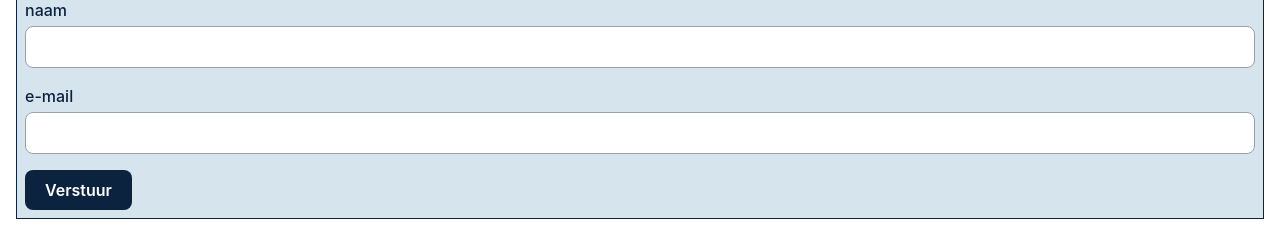
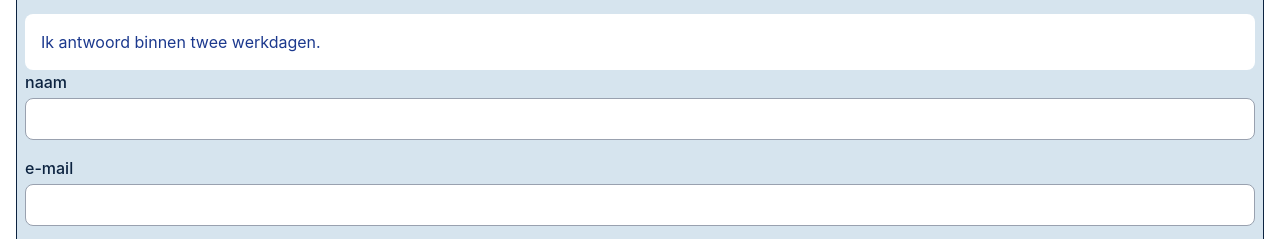
Before and after one commit to tristanalpaerts/portfolio, a website: page contact.html in a window 1280 px wide. Shown: the part 137-376 px from the top of the page. Drawn offline with Linux system fonts and the light colour scheme.

Commit message:
Contactpagina uitgebreid

```diff
--- a/contact.html
+++ b/contact.html
@@ -31,6 +31,7 @@
     <div class="grid 2xl:grid-cols-3">
       <main class="grid border m-4 p-2 2xl:col-span-2">
         <h1 class="text-4xl font-bold mb-4 text-center">Neem contact op</h1>
+        <p class="mt-4 rounded-lg bg-white p-4 text-blue-900">Ik antwoord binnen twee werkdagen.</p>
         <form name="contact" method="POST" data-netlify="true" class="space-y-4">
         <div>
           <label for="naam" class="block font-medium">naam</label>
```
Also changed, not shown: css/tailwind.css.
